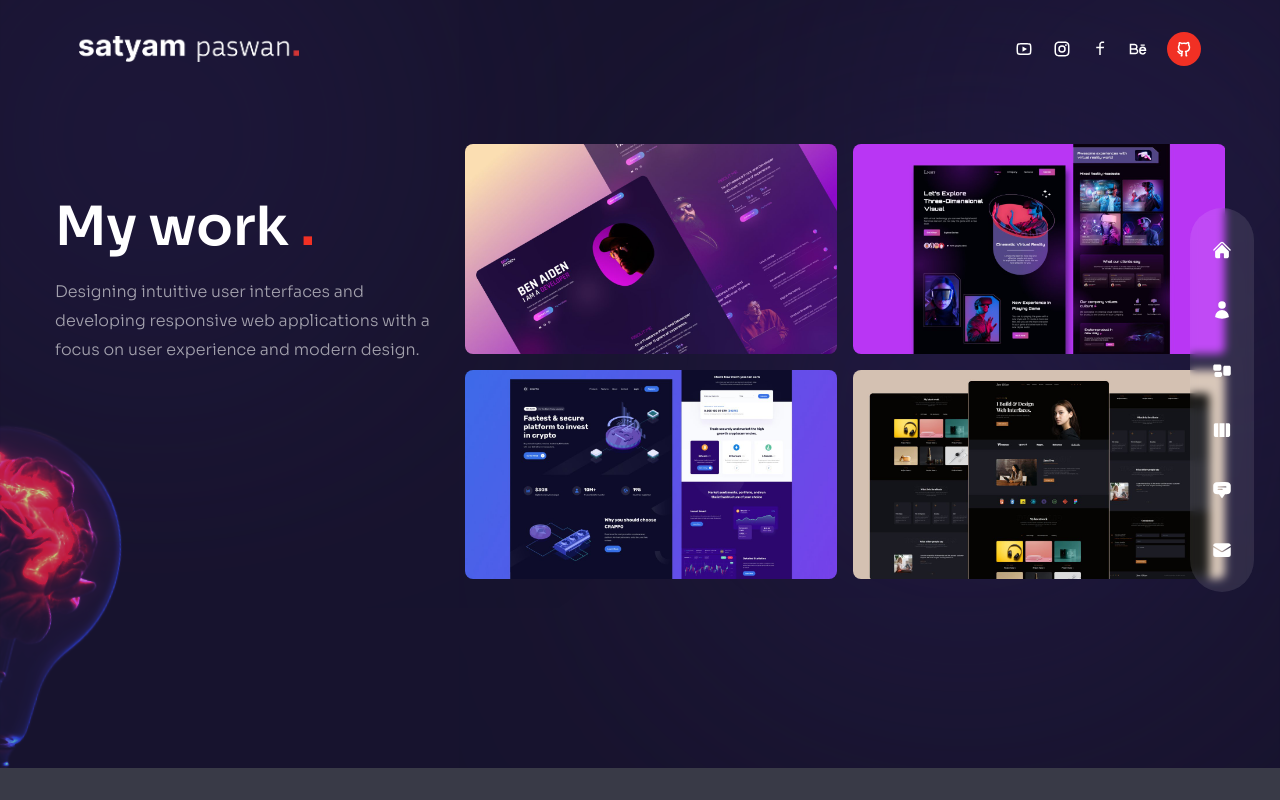
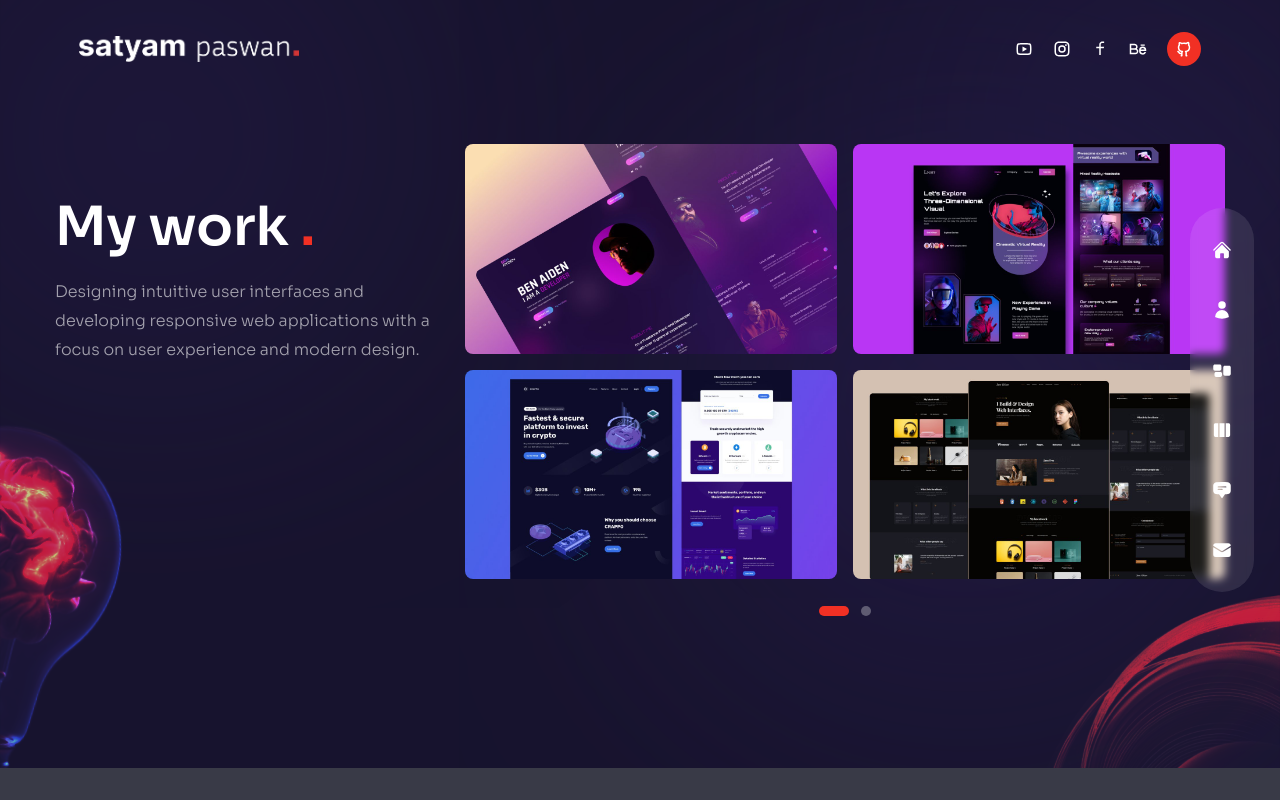
Before and after one commit to satyamp11/3d-portfolio-project, a Next.js app: page /work in a window 1280 px wide. Built offline with nearby package versions, Linux system fonts and the light colour scheme.

Commit message:
custom slider pill pagination

```diff
--- a/components/WorkSlider.jsx
+++ b/components/WorkSlider.jsx
@@ -1,61 +1,28 @@
 import Image from "next/image";
 import Link from "next/link";
 import { BsArrowRight } from "react-icons/bs";
-import { Pagination } from "swiper";
 import { Swiper, SwiperSlide } from "swiper/react";
+import { Pagination } from "swiper/modules"; // ✅ FIXED IMPORT
 
 import "swiper/css";
-import "swiper/css/free-mode";
 import "swiper/css/pagination";
 
 const workSlides = {
   slides: [
     {
       images: [
-        {
-          title: "title",
-          path: "/thumb1.jpg",
-          link: "http://example.com",
-        },
-        {
-          title: "title",
-          path: "/thumb2.jpg",
-          link: "http://example.com",
-        },
-        {
-          title: "title",
-          path: "/thumb3.jpg",
-          link: "http://example.com",
-        },
-        {
-          title: "title",
-          path: "/thumb4.jpg",
-          link: "http://example.com",
-        },
+        { title: "title", path: "/thumb1.jpg", link: "http://example.com" },
+        { title: "title", path: "/thumb2.jpg", link: "http://example.com" },
+        { title: "title", path: "/thumb3.jpg", link: "http://example.com" },
+        { title: "title", path: "/thumb4.jpg", link: "http://example.com" },
       ],
     },
     {
       images: [
-        {
-          title: "title",
-          path: "/thumb4.jpg",
-          link: "http://example.com",
-        },
-        {
-          title: "title",
-          path: "/thumb1.jpg",
-          link: "http://example.com",
-        },
-        {
-          title: "title",
-          path: "/thumb2.jpg",
-          link: "http://example.com",
-        },
-        {
-          title: "title",
-          path: "/thumb3.jpg",
-          link: "http://example.com",
-        },
+        { title: "title", path: "/thumb4.jpg", link: "http://example.com" },
+        { title: "title", path: "/thumb1.jpg", link: "http://example.com" },
+        { title: "title", path: "/thumb2.jpg", link: "http://example.com" },
+        { title: "title", path: "/thumb3.jpg", link: "http://example.com" },
       ],
     },
   ],
@@ -65,10 +32,8 @@ const WorkSlider = () => {
   return (
     <Swiper
       spaceBetween={10}
-      pagination={{
-        clickable: true,
-      }}
       modules={[Pagination]}
+      pagination={{ clickable: true }}
       className="h-[280px] sm:h-[480px]"
     >
       {workSlides.slides.map((slide, i) => (
@@ -79,20 +44,19 @@ const WorkSlider = () => {
                 className="relative rounded-lg overflow-hidden flex items-center justify-center group"
                 key={imageI}
               >
-                <div className="flex items-center justify-center relative overflow-hidden group">
+                <div className="relative overflow-hidden group">
+
                   {/* image */}
                   <Image
                     src={image.path}
                     alt={image.title}
                     width={500}
                     height={300}
+                    className="w-full h-full object-cover"
                   />
 
-                  {/* overlay gradient */}
-                  <div
-                    className="absolute inset-0 bg-gradient-to-l from-transparent via-[#e838cc] to-[#4a22bd] opacity-0 group-hover:opacity-80 transition-all duration-700"
-                    aria-hidden
-                  />
+                  {/* overlay */}
+                  <div className="absolute inset-0 bg-gradient-to-l from-transparent via-[#e838cc] to-[#4a22bd] opacity-0 group-hover:opacity-80 transition-all duration-700" />
 
                   {/* title */}
                   <div className="absolute bottom-0 translate-y-full group-hover:-translate-y-10 group-hover:xl:-translate-y-20 transition-all duration-300">
@@ -102,18 +66,18 @@ const WorkSlider = () => {
                       rel="noreferrer noopener"
                       className="flex items-center gap-x-2 text-[13px] tracking-[0.2em]"
                     >
-                      {/* title part 1 */}
                       <div className="delay-100">LIVE</div>
-                      {/* title part 2 */}
+
                       <div className="translate-y-[500%] group-hover:translate-y-0 transition-all duration-300 delay-150">
                         PROJECT
                       </div>
-                      {/* icon */}
+
                       <div className="text-xl translate-y-[500%] group-hover:translate-y-0 transition-all duration-300 delay-150">
-                        <BsArrowRight aria-hidden />
+                        <BsArrowRight />
                       </div>
                     </Link>
                   </div>
+
                 </div>
               </div>
             ))}
@@ -121,7 +85,7 @@ const WorkSlider = () => {
         </SwiperSlide>
       ))}
     </Swiper>
-  );
+  );``
 };
 
 export default WorkSlider;
--- a/pages/work/index.jsx
+++ b/pages/work/index.jsx
@@ -11,6 +11,8 @@ const Work = () => {
 
       <div className="container mx-auto">
         <div className="flex flex-col xl:flex-row gap-x-8">
+
+          {/* TEXT */}
           <div className="text-center flex xl:w-[30vw] flex-col lg:text-left mb-4 xl:mb-0">
             <motion.h2
               variants={fadeIn("up", 0.2)}
@@ -21,6 +23,7 @@ const Work = () => {
             >
               My work <span className="text-accent">.</span>
             </motion.h2>
+
             <motion.p
               variants={fadeIn("up", 0.4)}
               initial="hidden"
@@ -28,11 +31,12 @@ const Work = () => {
               exit="hidden"
               className="mb-4 max-w-[400px] mx-auto lg:mx-0"
             >
-            Designing intuitive user interfaces and developing responsive
-            web applications with a focus on user experience and modern design.
+              Designing intuitive user interfaces and developing responsive
+              web applications with a focus on user experience and modern design.
             </motion.p>
           </div>
 
+          {/* SLIDER */}
           <motion.div
             variants={fadeIn("down", 0.6)}
             initial="hidden"
@@ -42,9 +46,13 @@ const Work = () => {
           >
             <WorkSlider />
           </motion.div>
+
         </div>
       </div>
+
+      {/* BACKGROUND ELEMENTS */}
       <Bulb />
+      <Circles />
     </div>
   );
 };
--- a/styles/globals.css
+++ b/styles/globals.css
@@ -121,3 +121,22 @@ html, body {
   width: 30px !important;
   border-radius: 5px !important;
 }
+/* Default dots */
+.swiper-pagination-bullet {
+  width: 8px;
+  height: 8px;
+  background: #6b6b6b;
+  opacity: 0.6;
+  border-radius: 50%;
+  transition: all 0.3s ease;
+  margin: 0 6px !important;
+}
+
+/* Active → red pill */
+.swiper-pagination-bullet-active {
+  width: 28px;
+  height: 8px;
+  background: #ff3c3c;
+  border-radius: 20px;
+  opacity: 1;
+}
```
